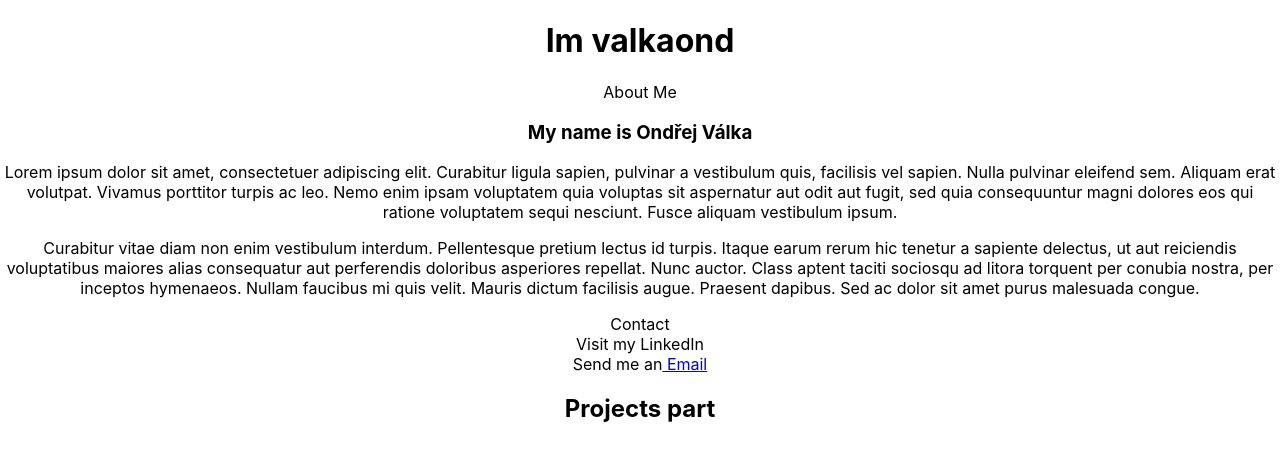
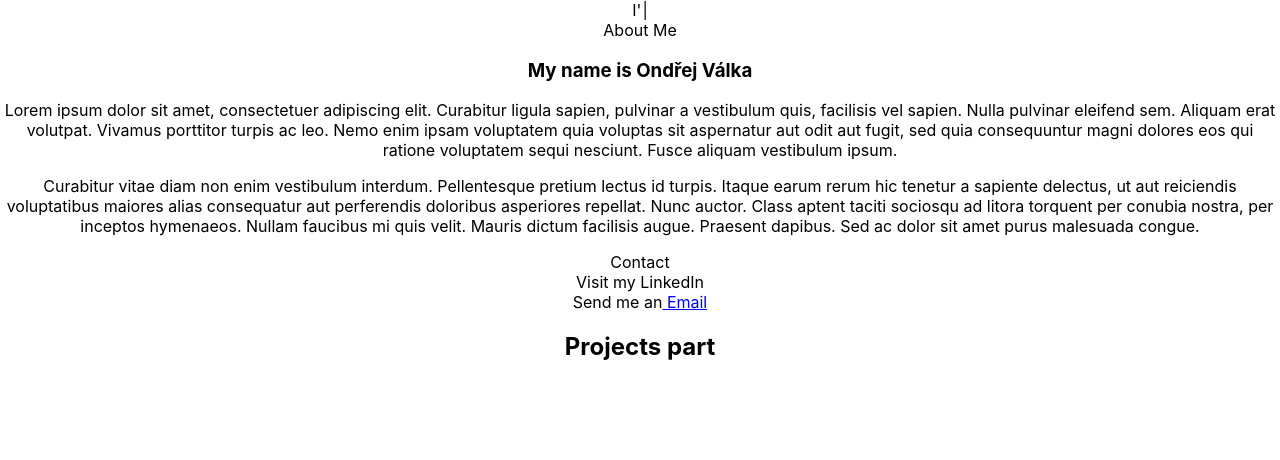
Before and after one commit to valkaond/portfolio, a React (Create React App) app: page / in a window 1280 px wide. Shown: the top 460 px of the page. Built offline with nearby package versions, Linux system fonts and the light colour scheme.

Commit message:
Creating home template

```diff
--- a/package.json
+++ b/package.json
@@ -9,6 +9,7 @@
     "react": "^18.2.0",
     "react-dom": "^18.2.0",
     "react-scripts": "5.0.1",
+    "typewriter-effect": "^2.20.1",
     "web-vitals": "^2.1.4"
   },
   "scripts": {
--- a/src/components/Home.js
+++ b/src/components/Home.js
@@ -1,5 +1,24 @@
+import React from 'react';
+import Typewriter from "typewriter-effect";
+import '../App.css';
 function Home(){
-   return <h1>Im valkaond</h1>
+   return (
+      <div id="home">
+         <Typewriter
+            options={{
+               strings: [
+                  "I'm Ondřej Válka",
+                  "I'm student at FIT CTU in Prague"
+               ],
+               delay: 100,
+               pauseFor: 1750,
+               autoStart: true,
+               loop: true
+            }
+            }
+         />
+      </div>
+   );
 }
 
 export default Home;
```
Also changed, not shown: 2 other files (tests, documents, lock files or other folders).
